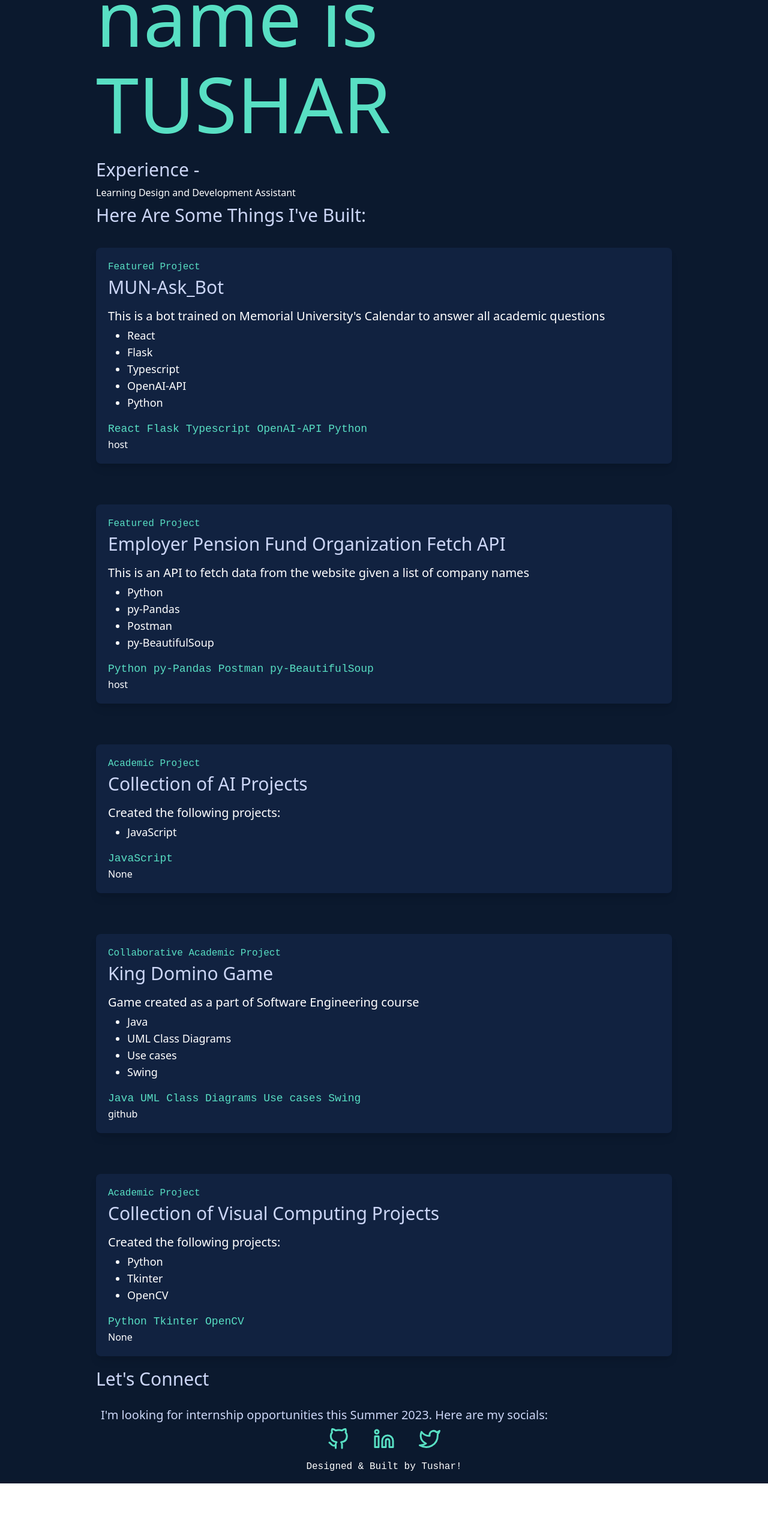
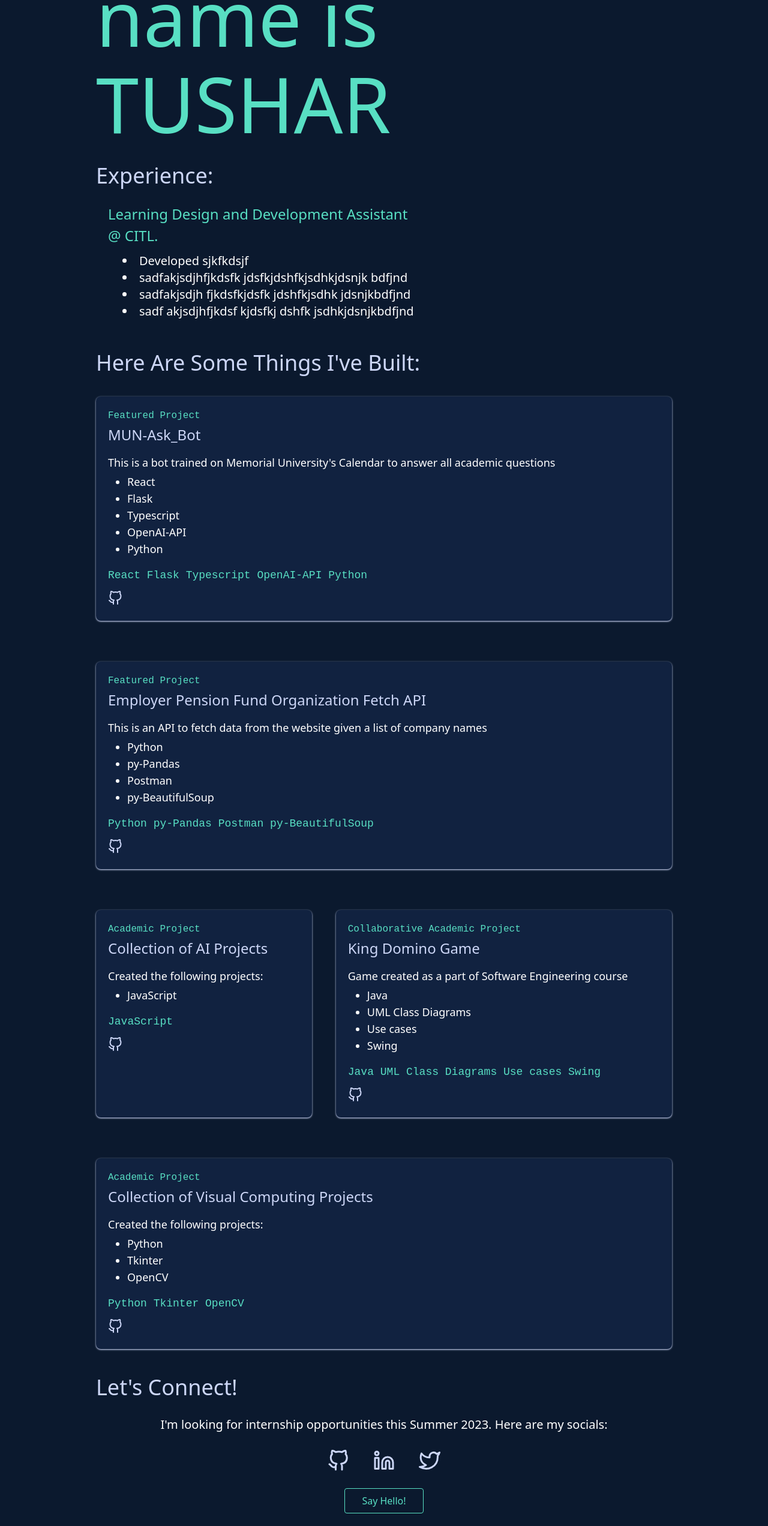
Before and after one commit to TBill06/portfolio, a React (Create React App) app: page / in a window 1280 px wide. Shown: the part 253-2797 px from the top of the page at 60% size. Before the commit the page ends 2726 px from the top, so only its background shows below. Built offline with nearby package versions, Linux system fonts and the light colour scheme.

Commit message:
Fixed Components - 80%

```diff
--- a/public/index.html
+++ b/public/index.html
@@ -24,7 +24,7 @@
       work correctly both with client-side routing and a non-root public URL.
       Learn how to configure a non-root public URL by running `npm run build`.
     -->
-    <title>React App</title>
+    <title>Tushar Bill 🤟🏻</title>
   </head>
   <body>
     <noscript>You need to enable JavaScript to run this app.</noscript>
--- a/src/App.css
+++ /dev/null
@@ -1,38 +0,0 @@
-.App {
-  text-align: center;
-}
-
-.App-logo {
-  height: 40vmin;
-  pointer-events: none;
-}
-
-@media (prefers-reduced-motion: no-preference) {
-  .App-logo {
-    animation: App-logo-spin infinite 20s linear;
-  }
-}
-
-.App-header {
-  background-color: #282c34;
-  min-height: 100vh;
-  display: flex;
-  flex-direction: column;
-  align-items: center;
-  justify-content: center;
-  font-size: calc(10px + 2vmin);
-  color: white;
-}
-
-.App-link {
-  color: #61dafb;
-}
-
-@keyframes App-logo-spin {
-  from {
-    transform: rotate(0deg);
-  }
-  to {
-    transform: rotate(360deg);
-  }
-}
--- a/src/App.js
+++ b/src/App.js
@@ -2,22 +2,22 @@ import Navbar from './components/Navbar.js'
 import About from './components/About.js'
 import Projects from './components/Projects.js'
 import Connect from './components/Connect.js'
-import './App.css';
 
 const App = () => {
 
   return (
-    <div>
+    <div className='bg-[#0B192E]'>
+      <head><title>Tushar Bill</title></head>
       <Navbar />
-      <main className='bg-[#0B192E] px-5 md:px-20 lg:px-40'>
+      <main className='min-h-screen px-5 md:px-20 lg:px-40'>
         <section className='min-h-screen'>
           <h2 className="text-6xl py-2 text-[#58DFC3] font-medium md:text-6xl lg:text-9xl">Hello! - My name is</h2>
-          <h2 className="text-6xl pt-2 py-5 text-[#58DFC3] font-medium md:text-6xl lg:text-9xl">TUSHAR</h2>
+          <h2 className="text-6xl pt-2 pb-7 text-[#58DFC3] font-medium md:text-6xl lg:text-9xl">TUSHAR</h2>
           <About />
           <Projects />
           <Connect />
         </section>
-        <footer className='flex justify-center items-center py-4 text-white font-code'>Designed & Built by Tushar!</footer>
+        <footer className='flex justify-center items-center pb-7 text-white font-code'>Designed & Built by Tushar!</footer>
       </main>
     </div>
   );
--- a/src/components/About.js
+++ b/src/components/About.js
@@ -1,9 +1,18 @@
 const About = () => {
     return(
-        <>
-        <h3 className="text-3xl text-[#CCD6F6] py-2">Experience - </h3>
-        <h4 className="text-white">Learning Design and Development Assistant</h4>
-        </>
+        <div className="pb-6">
+        <h3 className="text-4xl text-[#CCD6F6] py-2 md:text-4xl">Experience:</h3>
+        <div className="p-5">
+        <h4 className="text-[#58DFC3] text-xl pb-1 md:text-2xl">Learning Design and Development Assistant</h4>
+        <h4 className="text-[#58DFC3] text-xl md:text-2xl">@ CITL.</h4>
+        <ul className="list-disc text-white text-xl px-6 pt-3 list-inside">
+            <li>Developed sjkfkdsjf</li>
+            <li>sadfakjsdjhfjkdsfk jdsfkjdshfkjsdhkjdsnjk bdfjnd</li>
+            <li>sadfakjsdjh fjkdsfkjdsfk jdshfkjsdhk jdsnjkbdfjnd</li>
+            <li>sadf akjsdjhfjkdsf kjdsfkj dshfk jsdhkjdsnjkbdfjnd</li>
+        </ul>
+        </div>
+        </div>
     )
 }
 export default About
--- a/src/components/Connect.js
+++ b/src/components/Connect.js
@@ -1,15 +1,18 @@
 import {FiLinkedin, FiGithub, FiTwitter} from 'react-icons/fi'
 const Connect = () => {
     return(
-        <>
-        <h3 className="text-3xl text-[#CCD6F6] py-5">Let's Connect</h3>
-        <p className="text-xl text-[#CCD6F6] p-2">I'm looking for internship opportunities this Summer 2023. Here are my socials: </p>
-        <ul className='text-[#58DFC3] text-4xl flex justify-center gap-10 sm:mx-auto'>
-            <FiGithub />
-            <FiLinkedin />
-            <FiTwitter />
+        <div className='pb-7'>
+        <h3 className="text-4xl text-[#CCD6F6] py-4">Let's Connect!</h3>
+        <p className="text-xl text-white py-3 text-center">I'm looking for internship opportunities this Summer 2023. Here are my socials: </p>
+        <ul className='text-[#CCD6F6] pt-4 text-4xl flex justify-center gap-10 sm:mx-auto'>
+            <FiGithub className='hover:text-[#58DFC3]' />
+            <FiLinkedin className='hover:text-[#58DFC3]' />
+            <FiTwitter className='hover:text-[#58DFC3]'/>
         </ul>
-        </>
+        <div className='flex justify-center pt-7'>
+        <button className="text-[#58DFC3] border border-[#58DFC3] hover:text-white hover:bg-[#153140] px-7 py-2 rounded outline-none ease-linear transition-all duration-150 text-center" >Say Hello!</button>
+        </div>
+        </div>
     )
 }
 export default Connect
--- a/src/components/Navbar.js
+++ b/src/components/Navbar.js
@@ -1,7 +1,7 @@
 const Navbar = () => {
     return(
         <>
-        <header className="bg-[#0B192E] top-0 z-10 lg:px-5">
+        <header className="bg-[#0B192E] px-2 top-0 z-10 lg:px-5">
             <nav className="flex py-5 items-center justify-between">
                 <h1 className="font-semibold text-white">TUSHAR BILLAKANTI</h1>
                 <button className="text-[#58DFC3] border border-[#58DFC3] hover:text-white hover:bg-[#153140] px-7 py-2 rounded outline-none ease-linear transition-all duration-150">RESUME</button>
--- a/src/components/Projects.js
+++ b/src/components/Projects.js
@@ -1,25 +1,27 @@
 import projects_data from "../data"
+import { FiGithub } from "react-icons/fi"
+
 const Projects = () => {
     return(
-        <>
-        <h3 className="text-3xl text-[#CCD6F6] py-2">Here Are Some Things I've Built:</h3>
+        <div className="pb-7">
+        <h3 className="text-4xl text-[#CCD6F6] py-2">Here Are Some Things I've Built:</h3>
         <ul className="lg:flex flex-wrap gap-10">
             {projects_data.map(project => <ProjectItem kind={project.kind} name={project.name} desc={project.description} stack={project.stack} link={project.links} />)}
         </ul>
-        </>
+        </div>
     )
 }
 const ProjectItem = (props) => {
     return(
-        <div className="shadow-lg p-5 rounded-lg mt-7 text-white bg-[#112240] flex-auto">
+        <div className="shadow shadow-[#CCD6F6] p-5 rounded-lg mt-7 text-white bg-[#112240] flex-auto transform hover:scale-105 duration-300 ">
             <p className="text-[#58DFC3] text-base font-code">{props.kind}</p>
-            <h3 className="text-3xl text-[#CCD6F6] pb-4 pt-1">{props.name}</h3>
-            <p className="text-xl text-white pb-1">{props.desc}</p>
+            <h3 className="text-2xl text-[#CCD6F6] pb-4 pt-1">{props.name}</h3>
+            <p className="text-lg text-white pb-1">{props.desc}</p>
             <ul className="list-disc pl-8 pb-4">
                 {props.stack.map(point => <li className="text-white text-lg">{point}</li>)}
             </ul>
-            <p className="text-lg font-code text-[#58DFC3] ">{props.stack}</p>
-            <p>{props.link}</p>
+            <p className="text-lg font-code text-[#58DFC3] pb-3">{props.stack}</p>
+            <a href={`${props.link}`}  className="text-[#CCD6F6] text-2xl inline-block hover:text-[#58DFC3]"><FiGithub/></a>
         </div>
     )
 }
--- a/src/data.js
+++ b/src/data.js
@@ -4,7 +4,7 @@ const projects_data = [
         name: 'MUN-Ask_Bot',
         description: "This is a bot trained on Memorial University's Calendar to answer all academic questions",
         stack: ['React ', 'Flask  ', 'Typescript ', 'OpenAI-API  ', 'Python '],
-        links: 'host'
+        links: 'https://www.google.com'
     },
     {
         kind: 'Featured Project',
--- a/src/index.css
+++ b/src/index.css
@@ -1,6 +1,10 @@
 @tailwind base;
 @tailwind components;
 @tailwind utilities;
+
+html{
+  background-color: #0B192E;
+}
 
 body {
   margin: 0;
```
